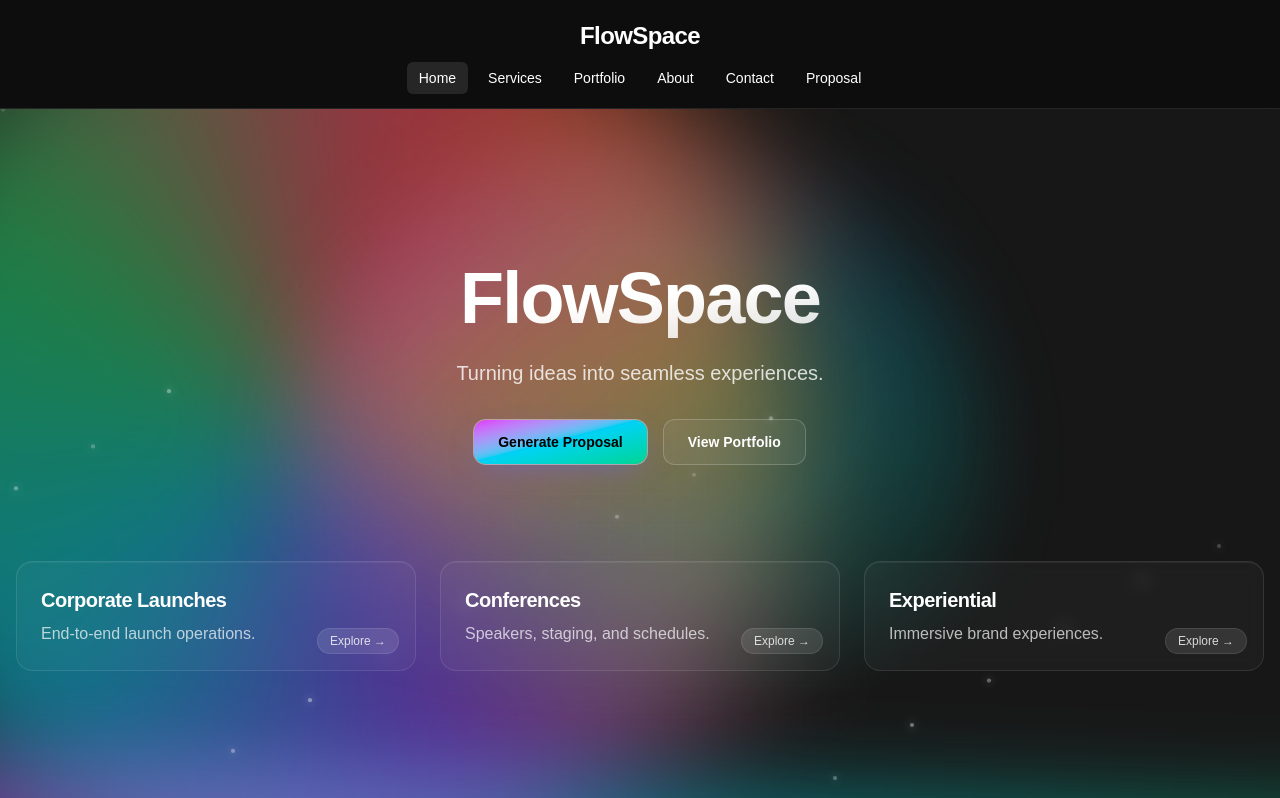
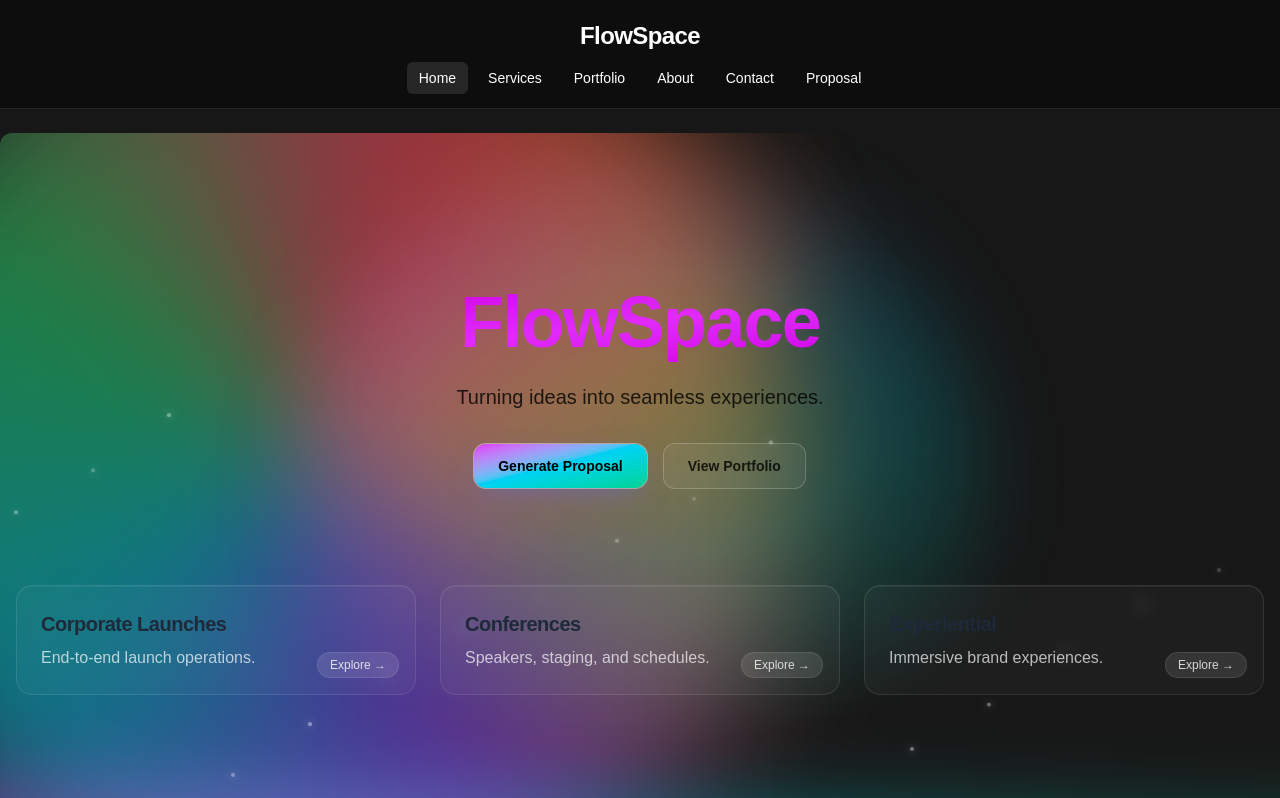
Before and after one commit to shay122990/flowspace-event-agency, a Next.js app: page / in a window 1280 px wide. Shown: the top 798 px of the page. Built offline with nearby package versions, Linux system fonts and the light colour scheme.

Commit message:
color change, font and margin in hero change

```diff
--- a/src/app/page.tsx
+++ b/src/app/page.tsx
@@ -13,7 +13,7 @@ const cards = [
 
 export default function HomePage() {
   return (
-    <main className="relative min-h-[100svh] overflow-hidden bg-[#0b0b12] text-white">
+    <main className="relative min-h-[100svh] overflow-hidden bg-[#0b0b12] text-gray-800 mt-6 rounded-xl">
       <motion.div
         aria-hidden
         initial={{ rotate: 0, scale: 1 }}
@@ -47,7 +47,7 @@ export default function HomePage() {
             initial={{ y: 20, opacity: 0, filter: "blur(4px)" }}
             animate={{ y: 0, opacity: 1, filter: "blur(0px)" }}
             transition={{ duration: 0.6, ease: [0.22, 1, 0.36, 1] }}
-            className="bg-gradient-to-br from-white via-white to-white/70 bg-clip-text text-5xl font-black leading-tight tracking-tight text-transparent md:text-7xl"
+            className="bg-gradient-to-br from-fuchsia-600 via-fuchsia-500 to-fuchsia-600 font-black bg-clip-text text-5xl leading-tight tracking-tight text-transparent md:text-7xl"
           >
             FlowSpace
           </motion.h1>
@@ -56,7 +56,7 @@ export default function HomePage() {
             initial={{ y: 10, opacity: 0 }}
             animate={{ y: 0, opacity: 1 }}
             transition={{ delay: 0.1, duration: 0.5 }}
-            className="mt-4 text-lg text-white/80 md:text-xl"
+            className="mt-4 text-lg text-black/80 md:text-xl"
           >
             Turning ideas into seamless experiences.
           </motion.p>
@@ -77,7 +77,7 @@ export default function HomePage() {
 
             <Link
               href="/portfolio"
-              className="relative inline-flex items-center justify-center rounded-xl px-6 py-3 text-sm font-semibold transition-transform active:scale-[.98] border border-white/20 bg-white/5 text-white hover:border-white/40"
+              className="relative inline-flex items-center justify-center rounded-xl px-6 py-3 text-sm font-semibold transition-transform active:scale-[.98] border border-white/20 bg-white/5 text-black/80 hover:border-white/40"
             >
               View Portfolio
             </Link>
```
